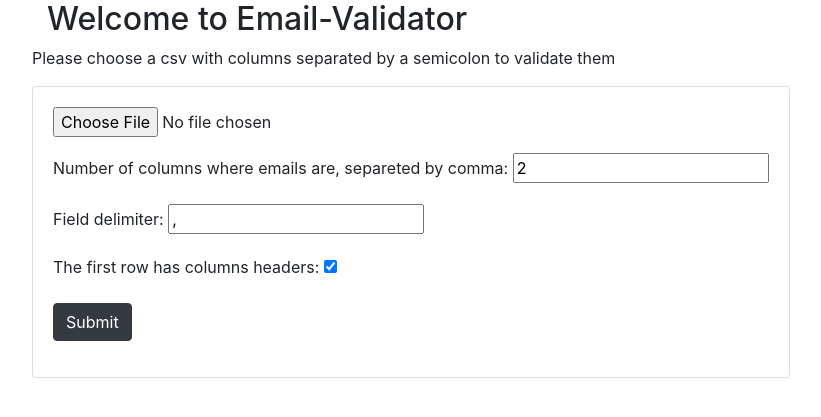
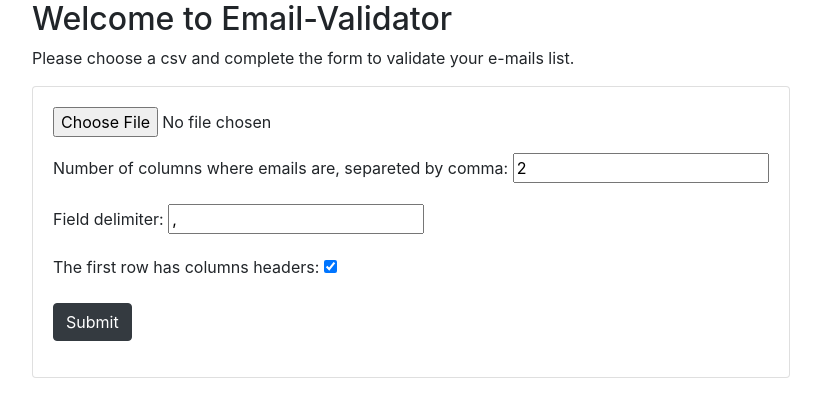
Before and after one commit to sofide/email-val, a Django app: page / in a window 1280 px wide. Shown: the part 88-505 px from the top of the page, without its empty margins (38-859 px from the left). Run offline with Django 3.2, Linux system fonts and the light colour scheme; some libraries are stand-ins or nearby versions.

Commit message:
fixed form description

```diff
--- a/email_val/core/templates/core/home.html
+++ b/email_val/core/templates/core/home.html
@@ -2,9 +2,11 @@
 
 {% block content %}
     <div class="col-12">
-        <h2>Welcome to Email-Validator</h2>
         <div class="row">
-            <p>Please choose a csv with columns separated by a semicolon to validate them</p>
+            <h2>Welcome to Email-Validator</h2>
+        </div>
+        <div class="row">
+            <p>Please choose a csv and complete the form to validate your e-mails list.</p>
         </div>
         {% if warning %}
             <div class="row">
```
